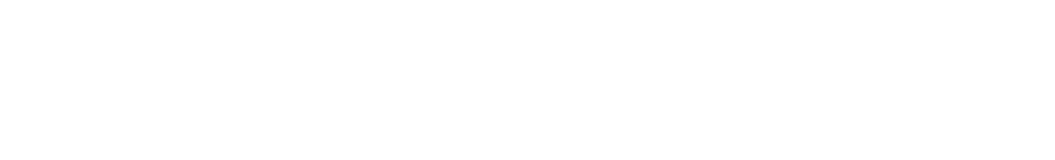
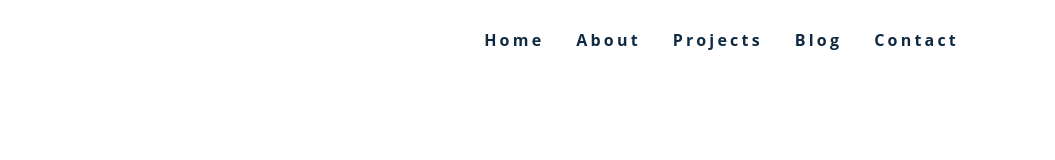
Before and after one commit to winstonchen-code/Portfolio2022, a Gatsby site: page / in a window 1280 px wide. Shown: the full height of the page, 225-1280 px from the left. Built offline with nearby package versions, Linux system fonts and the light colour scheme; Gatsby itself is replaced by a stand-in of ours.

Commit message:
Navbar Update

```diff
--- a/src/components/Navbar.js
+++ b/src/components/Navbar.js
@@ -11,7 +11,7 @@
           <FaAlignRight></FaAlignRight>
         </button>
       </div>
-      <pageLinks styleClass="navlinks"></pageLinks>
+      <PageLinks styleClass="nav-links"></PageLinks>
     </div>
   </nav>
 }
```
